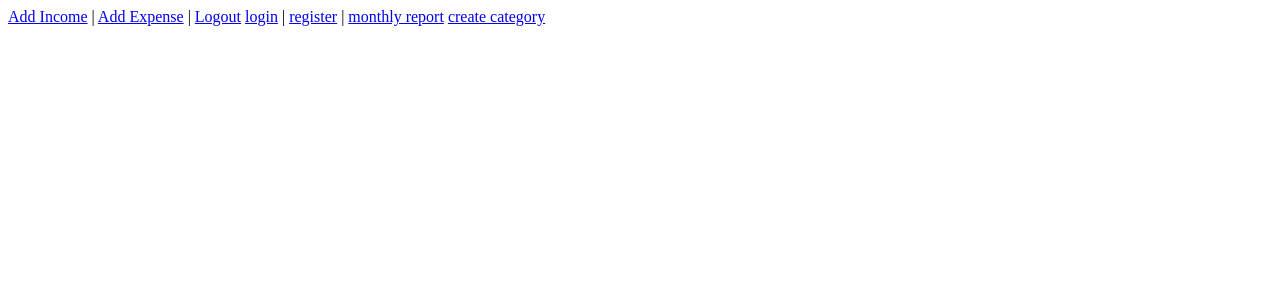
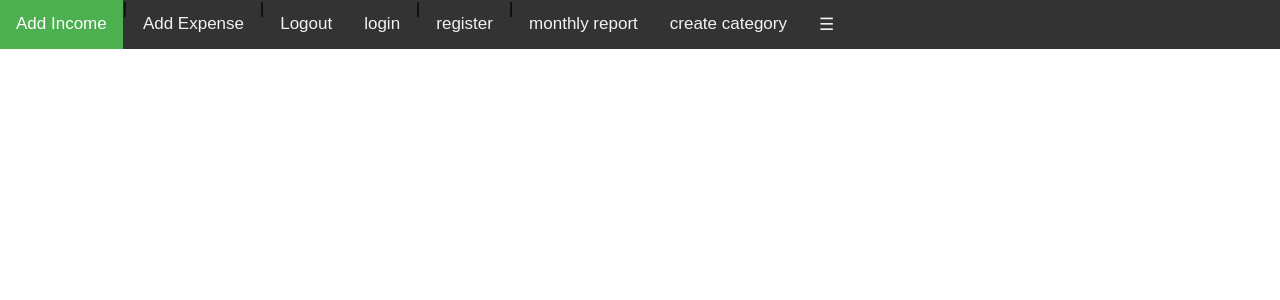
Before and after one commit to stassorochinskiy960/mybudget, a Django app: page / in a window 1280 px wide. Shown: the top 300 px of the page. Run offline with Django 5.2, Linux system fonts and the light colour scheme; a user stored in the database is signed in.

Commit message:
NEW APP, NOTEBOOK

```diff
--- /dev/null
+++ b/mybudget/budget/templates/base.html
@@ -0,0 +1,114 @@
+{% load static %}
+
+<!DOCTYPE html>
+<html lang="en">
+<head>
+    {% block head %}
+    <link rel="stylesheet" href="style.css" />
+    <title>{% block title %}{% endblock %} - My Webpage</title>
+    <style type="text/css">
+         body {
+            font-family: Arial, sans-serif;
+            margin: 0;
+            padding: 0;
+        }
+
+        .navbar {
+            overflow: hidden;
+            background-color: #333;
+            position: fixed; /* Stick to the top */
+            top: 0;
+            width: 100%;
+            z-index: 1000; /* Ensure the navbar is on top */
+        }
+
+        .nav-links {
+            display: flex;
+            flex-direction: row;
+        }
+
+        .nav-links a {
+            display: block;
+            color: #f2f2f2;
+            text-align: center;
+            padding: 14px 16px;
+            text-decoration: none;
+            font-size: 17px;
+        }
+
+        .nav-links a:hover {
+            background-color: #ddd;
+            color: black;
+        }
+
+        .nav-links a.active {
+            background-color: #4CAF50;
+            color: white;
+        }
+
+        .nav-toggle {
+            display: none;
+        }
+
+        .nav-toggle-label {
+            display: none;
+            float: right;
+            padding: 14px 16px;
+            cursor: pointer;
+        }
+
+        .nav-toggle-label span {
+            display: block;
+            width: 25px;
+            height: 3px;
+            background-color: #fff;
+            margin: 5px 0;
+        }
+
+        @media screen and (max-width: 600px) {
+            .nav-links {
+                flex-direction: column;
+                display: none;
+            }
+            .nav-links a {
+                text-align: left;
+            }
+            .nav-toggle:checked + .nav-toggle-label + .nav-links {
+                display: flex;
+            }
+            .nav-toggle-label {
+                display: block;
+            }
+        }
+    </style>
+    {% endblock %}
+</head>
+<body>
+    <div class="navbar">
+        <input type="checkbox" id="nav-toggle" class="nav-toggle">
+        <label for="nav-toggle" class="nav-toggle-label">
+            <span></span>
+        </label>
+        <div class="nav-links">
+            <a href="{% url 'add_income' %}" class="active">Add Income</a> |
+            <a href="{% url 'add_expense' %}">Add Expense</a> |
+            <a href="{% url 'logout' %}">Logout</a>
+            <a href="{% url 'login' %}">login</a> |
+            <a href="{% url 'register' %}">register</a> |
+            <a href="{% url 'monthly_report' %}">monthly report</a>
+            <a href="{% url 'create_category' %}">create category</a>
+            <a href="javascript:void(0);" class="icon" onclick="toggleMenu()"> &#9776; </a>
+        </div>
+    </div>
+    <div id="content">
+        {% block container %}
+        <!--child page content-->
+        {% endblock container %}
+    </div>
+    <div id="footer">
+        {% block footer %}
+        &copy; Copyright 2008 by <a href="http://domain.invalid/">you</a>.
+        {% endblock %}
+    </div>
+</body>
+</html>
--- a/mybudget/budget/templates/budget/index.html
+++ b/mybudget/budget/templates/budget/index.html
@@ -1,18 +1,97 @@
-<!DOCTYPE html>
-<html lang="en">
-<head>
-    <meta charset="UTF-8">
-    <title>Title</title>
-</head>
-<body>
+{% extends "base.html" %}
+{% block title %}Index{% endblock %}
+{% block head %}
+    <style type="text/css">
+     body {
+        font-family: Arial, sans-serif;
+        margin: 0;
+        padding: 0;
+    }
 
-    <a href="{% url 'add_income' %}">Add Income</a> |
-    <a href="{% url 'add_expense' %}">Add Expense</a> |
-    <a href="{% url 'logout' %}">Logout</a>
-    <a href="{% url 'login' %}">login</a> |
-    <a href="{% url 'register' %}">register</a> |
-    <a href="{% url 'monthly_report' %}">monthly report</a>
-    <a href="{% url 'create_category' %}">create category</a>
+    .navbar {
+        overflow: hidden;
+        background-color: #333;
+        position: fixed; /* Stick to the top */
+        top: 0;
+        width: 100%;
+        z-index: 1000; /* Ensure the navbar is on top */
+    }
 
-</body>
-</html>
+    .nav-links {
+        display: flex;
+        flex-direction: row;
+    }
+
+    .nav-links a {
+        display: block;
+        color: #f2f2f2;
+        text-align: center;
+        padding: 14px 16px;
+        text-decoration: none;
+        font-size: 17px;
+    }
+
+    .nav-links a:hover {
+        background-color: #ddd;
+        color: black;
+    }
+
+    .nav-links a.active {
+        background-color: #4CAF50;
+        color: white;
+    }
+
+    .nav-toggle {
+        display: none;
+    }
+
+    .nav-toggle-label {
+        display: none;
+        float: right;
+        padding: 14px 16px;
+        cursor: pointer;
+    }
+
+    .nav-toggle-label span {
+        display: block;
+        width: 25px;
+        height: 3px;
+        background-color: #fff;
+        margin: 5px 0;
+    }
+
+    @media screen and (max-width: 600px) {
+        .nav-links {
+            flex-direction: column;
+            display: none;
+        }
+        .nav-links a {
+            text-align: left;
+        }
+        .nav-toggle:checked + .nav-toggle-label + .nav-links {
+            display: flex;
+        }
+        .nav-toggle-label {
+            display: block;
+        }
+    }
+    </style>
+{% endblock %}
+{% block container %}
+    <div class="navbar">
+        <input type="checkbox" id="nav-toggle" class="nav-toggle">
+        <label for="nav-toggle" class="nav-toggle-label">
+            <span></span>
+        </label>
+        <div class="nav-links">
+            <a href="{% url 'add_income' %}" class="active">Add Income</a> |
+            <a href="{% url 'add_expense' %}">Add Expense</a> |
+            <a href="{% url 'logout' %}">Logout</a>
+            <a href="{% url 'login' %}">login</a> |
+            <a href="{% url 'register' %}">register</a> |
+            <a href="{% url 'monthly_report' %}">monthly report</a>
+            <a href="{% url 'create_category' %}">create category</a>
+            <a href="javascript:void(0);" class="icon" onclick="toggleMenu()"> &#9776; </a>
+        </div>
+    </div>
+{% endblock container %}
```
Also changed, not shown: mybudget/budget/models.py (+10 -0 lines), mybudget/budget/templates/budget/monthly_report.html (+4 -9 lines), mybudget/budget/migrations/0003_note.py (added), mybudget/db.sqlite3.
